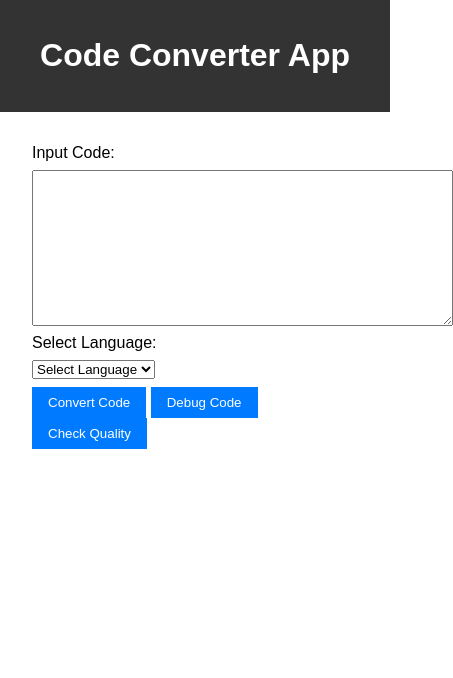
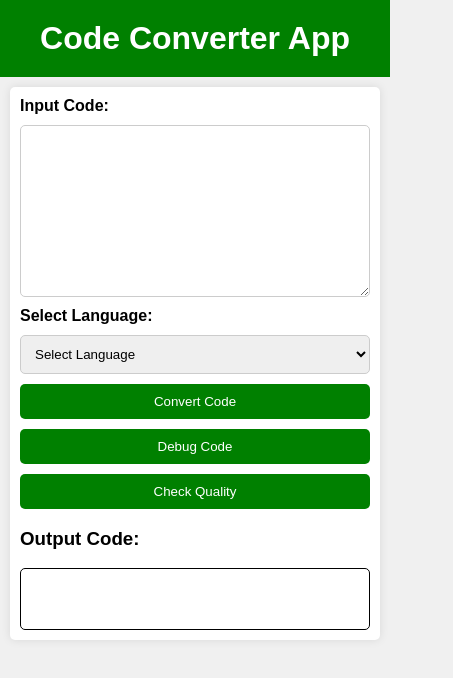
Before and after one commit to Ritesh20101998/Code_Convertor, a plain HTML site: page Frontend/index.html in a window 390 px wide. Shown: the whole page, 453 px wide, since content can reach past the window. Drawn offline with Linux system fonts and the light colour scheme.

Commit message:
code complete

```diff
--- a/Frontend/index.html
+++ b/Frontend/index.html
@@ -1,4 +1,4 @@
-<html lang="en">
+<html>
 <head>
   <meta charset="UTF-8">
   <meta name="viewport" content="width=device-width, initial-scale=1.0">
@@ -27,9 +27,9 @@
       <button id="debugBtn">Debug Code</button>
       <button id="qualityBtn">Check Quality</button>
     </form>
-
+    <h3>Output Code:</h3>
     <div id="responseContainer"></div>
   </main>
-  <script src="script.js"></script>
+  <script src="./script.js"></script>
 </body>
 </html>
--- a/Frontend/script.js
+++ b/Frontend/script.js
@@ -6,7 +6,7 @@ document.addEventListener("DOMContentLoaded", () => {
     const debugBtn = document.getElementById("debugBtn");
     const qualityBtn = document.getElementById("qualityBtn");
     const responseContainer = document.getElementById("responseContainer");
-    const baseURL = 'http://code-convertor-app.onrender.com'
+    const baseURL = 'http://localhost:3199/'
 
     codeForm.addEventListener("submit", async(e) => {
         e.preventDefault();
@@ -14,7 +14,7 @@ document.addEventListener("DOMContentLoaded", () => {
         const prompt = codeTextarea.value;
         const language = languageSelect.value;
 
-        const response = await fetch(`${baseURL}/convert`, {
+        const response = await fetch(`${baseURL}convert`, {
             method: "POST",
             headers: {
                 "Content-Type": "application/json",
@@ -31,7 +31,7 @@ document.addEventListener("DOMContentLoaded", () => {
 
         const prompt = codeTextarea.value;
 
-        const response = await fetch(`${baseUR}/debug`, {
+        const response = await fetch(`${baseURL}debug`, {
             method: "POST",
             headers: {
                 "Content-Type": "application/json",
@@ -48,7 +48,7 @@ document.addEventListener("DOMContentLoaded", () => {
 
         const prompt = codeTextarea.value;
 
-        const response = await fetch(`${baseURL}/quality`, {
+        const response = await fetch(`${baseURL}quality`, {
             method: "POST",
             headers: {
                 "Content-Type": "application/json",
--- a/Frontend/style.css
+++ b/Frontend/style.css
@@ -1,63 +1,70 @@
-body {
-    font-family: Arial, sans-serif;
+html, body, h1, h2, p, ul, li {
     margin: 0;
     padding: 0;
 }
 
-header {
-    background-color: #333;
-    color: white;
-    text-align: center;
-    padding: 1rem;
+body {
+    background-color: #f0f0f0;
+    font-family: Arial, sans-serif;
 }
 
-main {
-    padding: 2rem;
+/* Style the header */
+header {
+    background-color: green;
+    color: #fff;
+    text-align: center;
+    padding: 20px 0;
 }
 
-form {
-    margin-bottom: 1rem;
+/* Style the main content area */
+main {
+    max-width: 800px;
+    margin: 20px auto;
+    background-color: #fff;
+    padding: 20px;
+    box-shadow: 0 0 10px rgba(0, 0, 0, 0.1);
+    border-radius: 5px;
 }
 
-label,
-textarea,
-select {
-    display: block;
-    margin-bottom: 0.5rem;
+/* Style form elements */
+form {
+    display: grid;
+    gap: 10px;
+}
+
+label {
+    font-weight: bold;
+}
+
+textarea, select {
+    width: 100%;
+    padding: 10px;
+    border: 1px solid #ccc;
+    border-radius: 5px;
 }
 
 button {
-    background-color: #007bff;
-    color: white;
+    background-color: green;
+    color: #fff;
     border: none;
-    padding: 0.5rem 1rem;
+    border-radius: 5px;
+    padding: 10px 20px;
     cursor: pointer;
 }
 
-button:hover {
-    background-color: #0056b3;
+#responseContainer{
+    border:1px solid black;
+    padding: 30px;
+    border-radius: 5px;
 }
+/* Media queries for responsiveness */
+@media screen and (max-width: 600px) {
+    main {
+      margin: 10px;
+      padding: 10px;
+    }
 
-#responseContainer {
-    border: 1px solid #ccc;
-    padding: 1rem;
-    display: none;
-    margin-top: 1rem;
+    button {
+      width: 100%;
+    }
 }
-
-#responseContainer {
-    border: 1px solid #ccc;
-    padding: 1rem;
-    margin-top: 1rem;
-    background-color: #f9f9f9;
-    border-radius: 4px;
-    box-shadow: 0px 2px 4px rgba(0, 0, 0, 0.1);
-    max-width: 800px;
-    margin-left: auto;
-    margin-right: auto;
-}
-
-#responseContainer p {
-    font-size: 16px;
-    line-height: 1.5;
-}
```
